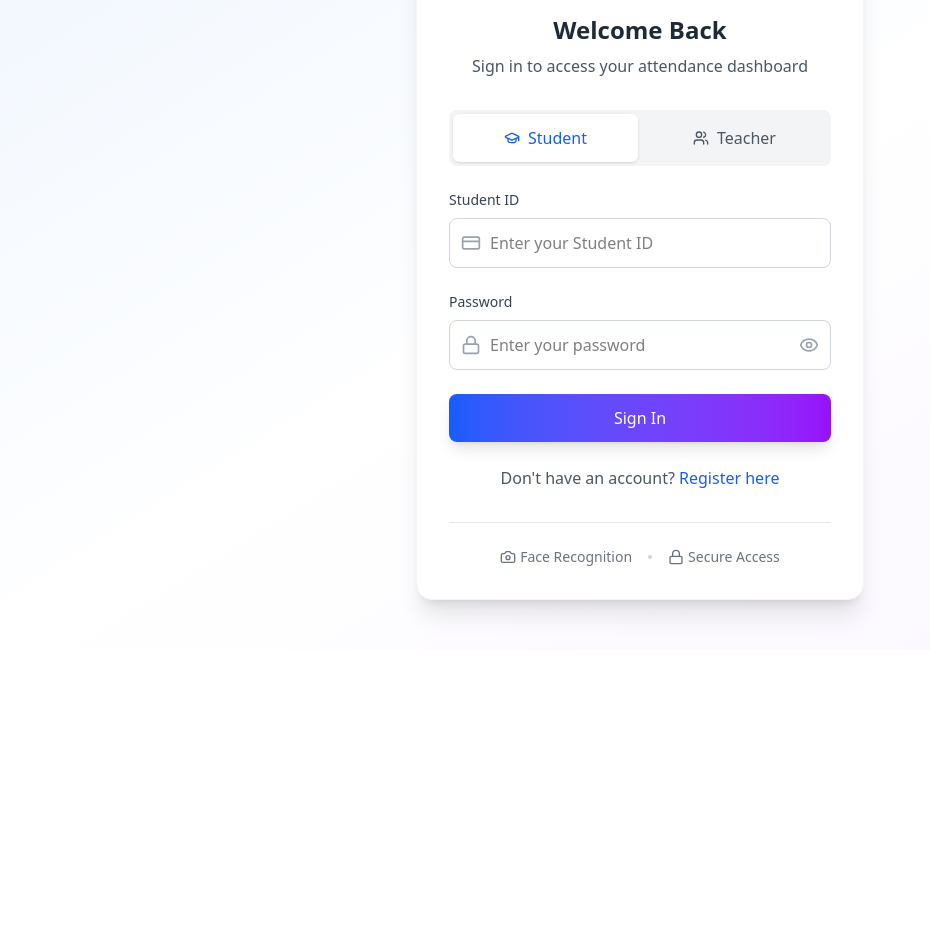
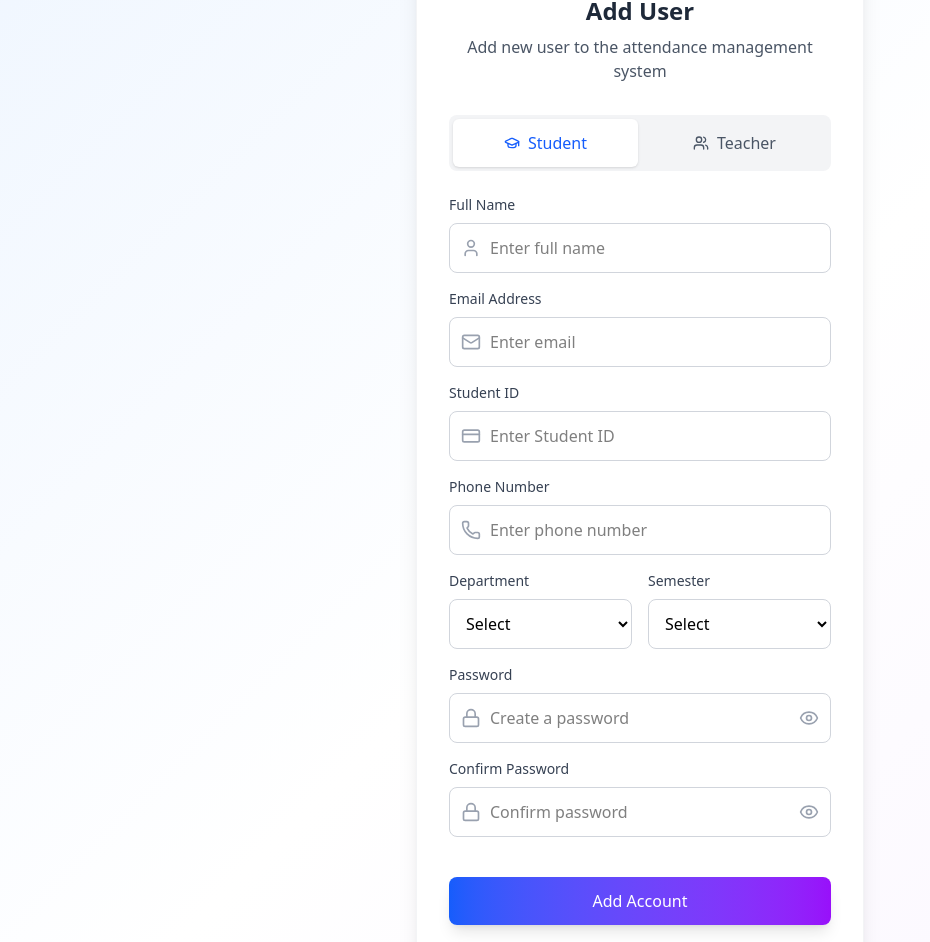
Before and after one commit to npratik0/Attendance_System, a React (Vite) app in the folder frontend/: page / in a window 1280 px wide. Shown: the part 150-1092 px from the top of the page, without its empty margins (0-930 px from the left). Before the commit the page ends 800 px from the top, so only its background shows below. Built offline with nearby package versions, Linux system fonts and the light colour scheme.

Commit message:
minor changes

```diff
--- a/frontend/src/App.jsx
+++ b/frontend/src/App.jsx
@@ -61,7 +61,7 @@ function App() {
     <Router>
       <Routes>
         {/* <Route path="/" element={<LandingPage />} /> */}
-        <Route path="/" element={<Login />} /> ✅ Start page changed
+        <Route path="/" element={<Signup />} /> ✅ Start page changed
         <Route path="/login" element={<Login />} />
         <Route path="/signup" element={<Signup />} />
         <Route path="/admin-login" element={<AdminLogin />} />
--- a/frontend/src/pages/Signup.jsx
+++ b/frontend/src/pages/Signup.jsx
@@ -114,8 +114,8 @@ const Signup = ({ onSwitchToLogin }) => {
                             <div className="bg-gradient-to-r from-blue-600 to-purple-600 p-3 rounded-full w-16 h-16 mx-auto mb-4">
                                 <UserPlus className="w-10 h-10 text-white" />
                             </div>
-                            <h1 className="text-2xl font-bold text-gray-800 mb-2">Create Account</h1>
-                            <p className="text-gray-600">Join the attendance management system</p>
+                            <h1 className="text-2xl font-bold text-gray-800 mb-2">Add User</h1>
+                            <p className="text-gray-600">Add new user to the attendance management system</p>
                         </div>
 
                         {/* User Type Toggle */}
@@ -161,7 +161,7 @@ const Signup = ({ onSwitchToLogin }) => {
                                         value={formData.fullName}
                                         onChange={handleInputChange}
                                         className="w-full pl-10 pr-4 py-3 border border-gray-300 rounded-lg focus:ring-2 focus:ring-blue-500 focus:border-transparent transition-all duration-200"
-                                        placeholder="Enter your full name"
+                                        placeholder="Enter full name"
                                         required
                                     />
                                 </div>
@@ -182,7 +182,7 @@ const Signup = ({ onSwitchToLogin }) => {
                                         value={formData.email}
                                         onChange={handleInputChange}
                                         className="w-full pl-10 pr-4 py-3 border border-gray-300 rounded-lg focus:ring-2 focus:ring-blue-500 focus:border-transparent transition-all duration-200"
-                                        placeholder="Enter your email"
+                                        placeholder="Enter email"
                                         required
                                     />
                                 </div>
@@ -203,7 +203,7 @@ const Signup = ({ onSwitchToLogin }) => {
                                         value={userType === 'student' ? formData.studentId : formData.employeeId}
                                         onChange={handleInputChange}
                                         className="w-full pl-10 pr-4 py-3 border border-gray-300 rounded-lg focus:ring-2 focus:ring-blue-500 focus:border-transparent transition-all duration-200"
-                                        placeholder={userType === 'student' ? 'Enter your Student ID' : 'Enter your Employee ID'}
+                                        placeholder={userType === 'student' ? 'Enter Student ID' : 'Enter Employee ID'}
                                         required
                                     />
                                 </div>
@@ -224,7 +224,7 @@ const Signup = ({ onSwitchToLogin }) => {
                                         value={formData.phone}
                                         onChange={handleInputChange}
                                         className="w-full pl-10 pr-4 py-3 border border-gray-300 rounded-lg focus:ring-2 focus:ring-blue-500 focus:border-transparent transition-all duration-200"
-                                        placeholder="Enter your phone number"
+                                        placeholder="Enter phone number"
                                         required
                                     />
                                 </div>
@@ -345,7 +345,7 @@ const Signup = ({ onSwitchToLogin }) => {
                                         value={formData.confirmPassword}
                                         onChange={handleInputChange}
                                         className="w-full pl-10 pr-12 py-3 border border-gray-300 rounded-lg focus:ring-2 focus:ring-blue-500 focus:border-transparent transition-all duration-200"
-                                        placeholder="Confirm your password"
+                                        placeholder="Confirm password"
                                         required
                                     />
                                     <button
@@ -363,14 +363,14 @@ const Signup = ({ onSwitchToLogin }) => {
                                 onClick={handleSubmit}
                                 className="w-full bg-gradient-to-r from-blue-600 to-purple-600 text-white py-3 px-4 rounded-lg font-medium hover:from-blue-700 hover:to-purple-700 transform hover:scale-105 transition-all duration-200 shadow-lg mt-6"
                             >
-                                Create Account
+                                Add Account
                             </button>
                         </div>
 
                         {/* Login Link */}
                         <div className="text-center mt-6">
                             <p className="text-gray-600">
-                                Already have an account?{' '}
+                                {' '}
                                 {/* <button
                                     onClick={onSwitchToLogin}
                                     className="text-blue-600 hover:text-blue-700 font-medium"
@@ -378,7 +378,7 @@ const Signup = ({ onSwitchToLogin }) => {
                                     Sign in here
                                 </button> */}
                                 <Link to="/login" className="text-blue-600 hover:text-blue-700 font-medium">
-                                    Sign in here
+                                    Login in here
                                 </Link>
                             </p>
                         </div>
```
Lines whose indentation alone changed are shown as unchanged.
